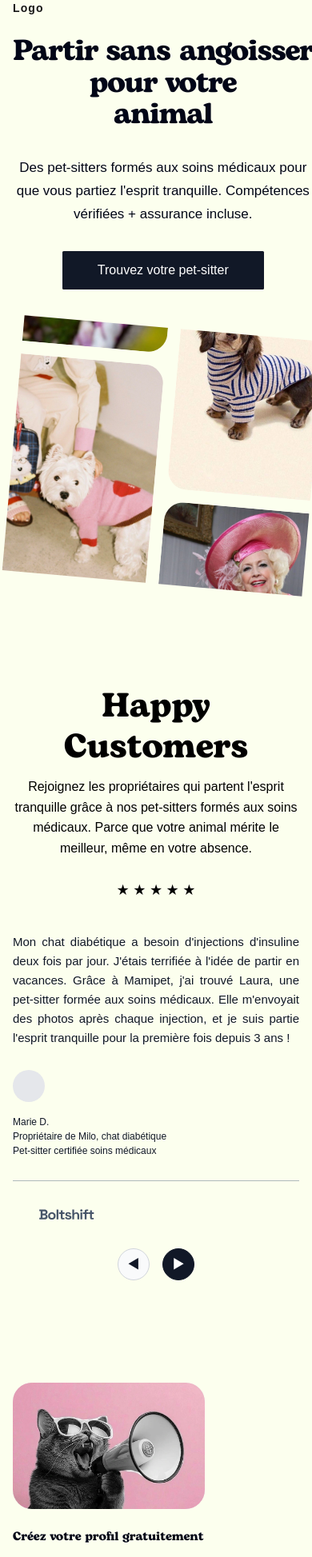
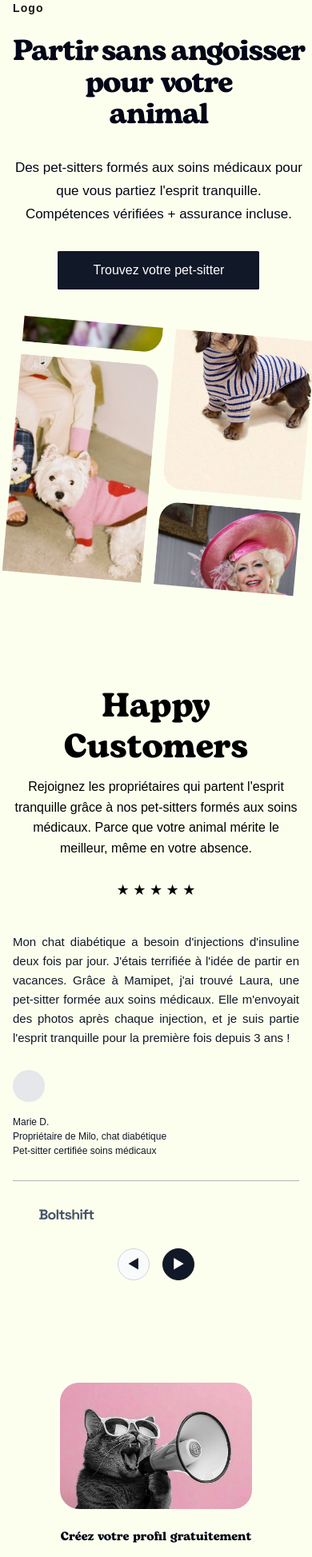
Before and after one commit to Owarino777/landing_page_mamy_pet, a Next.js app: page / in a window 390 px wide. Shown: the part 40-1987 px from the top of the page at 80% size. Built offline with nearby package versions, Linux system fonts and the light colour scheme; a web font is replaced by a local one.

Commit message:
fix: Améliorer le centrage et l'espacement des éléments dans les sections Hero et Features pour une meilleure lisibilité sur mobile

```diff
--- a/app/styles/features.css
+++ b/app/styles/features.css
@@ -160,10 +160,50 @@
     }
 }
 
-/* Règles globales */
+/* Mobile S : image + titre centrés, description à gauche */
 @media (max-width: 374px) {
+    .feature-card {
+        align-items: center;
+        /* centre le contenu dans la carte */
+    }
+
     .feature-image-placeholder {
         height: 8.5rem;
+        margin-left: auto;
+        /* centre l'image */
+        margin-right: auto;
+    }
+
+    .feature-title {
+        text-align: center;
+        /* titre centré */
+    }
+
+    .feature-description {
+        text-align: left;
+        /* description alignée à gauche */
+        width: 100%;
+    }
+}
+
+/* Mobile M et L : même comportement que S */
+@media (min-width: 375px) and (max-width: 767px) {
+    .feature-card {
+        align-items: center;
+    }
+
+    .feature-image-placeholder {
+        margin-left: auto;
+        margin-right: auto;
+    }
+
+    .feature-title {
+        text-align: center;
+    }
+
+    .feature-description {
+        text-align: left;
+        width: 100%;
     }
 }
 
@@ -179,6 +219,5 @@
     height: 100%;
     object-fit: cover;
     object-position: center center;
-    /* centré dans le cadre */
     display: block;
 }
--- a/app/styles/hero.css
+++ b/app/styles/hero.css
@@ -38,6 +38,10 @@
 
 .hero-content {
     max-width: 36rem;
+    position: relative;
+    /* nouveau */
+    z-index: 1;
+    /* le texte passe au-dessus */
 }
 
 .hero-logo {
@@ -123,6 +127,8 @@
     transform: rotate(5deg);
     transform-origin: center;
     overflow: hidden;
+    z-index: 0;
+    /* nouveau */
 }
 
 @media (min-width: 768px) {
@@ -211,7 +217,7 @@
     }
 
     .hero-title {
-        font-size: 4.25rem;
+        font-size: 3.75rem;
     }
 
     .hero-text {
@@ -251,7 +257,8 @@
 @media (min-width: 1024px) and (max-width: 1439px) {
     .hero-inner {
         grid-template-columns: minmax(0, 1.1fr) minmax(0, 1fr);
-        gap: 2.5rem;
+        gap: 4rem;
+        /* au lieu de 2.5rem, plus d'espace entre texte et images */
     }
 
     .hero-title {
@@ -386,13 +393,45 @@
 /* Ligne "Partir sans angoisser" */
 .hero-line1 {
     display: inline-block;
-    white-space: normal;
-    /* par défaut: peut se couper (Mobile S ≤ 374px) */
 }
 
-/* À partir de 375px: on force tout sur une seule ligne */
-@media (min-width: 375px) {
+.hero-word-angoisser {
+    display: inline;
+}
+
+/* Mobile M + L + Tablet < 1024px : garder tout sur une seule ligne */
+@media (min-width: 375px) and (max-width: 1023px) {
     .hero-line1 {
         white-space: nowrap;
     }
 }
+
+/* Mobile M uniquement : on resserre un peu l'espace entre les mots */
+@media (min-width: 375px) and (max-width: 424px) {
+    .hero-line1 {
+        word-spacing: -0.15em;
+    }
+}
+
+/* Laptop 1024–1439px : retour à la ligne avant "angoisser" */
+@media (min-width: 1024px) and (max-width: 1439px) {
+    .hero-line1 {
+        white-space: normal;
+    }
+
+    .hero-word-angoisser {
+        display: block;
+        /* "angoisser" sur la ligne suivante */
+    }
+}
+
+/* ≥1440px : tout sur une seule ligne à nouveau */
+@media (min-width: 1440px) {
+    .hero-line1 {
+        white-space: nowrap;
+    }
+
+    .hero-word-angoisser {
+        display: inline;
+    }
+}
--- a/components/sections/Hero.tsx
+++ b/components/sections/Hero.tsx
@@ -9,7 +9,8 @@ export default function Hero() {
 
                     <h1 className="hero-title">
                         <span className="hero-line1">
-                            Partir sans&nbsp;angoisser
+                            Partir sans&nbsp;
+                            <span className="hero-word-angoisser">angoisser</span>
                         </span>
                         <br />
                         pour votre
```
